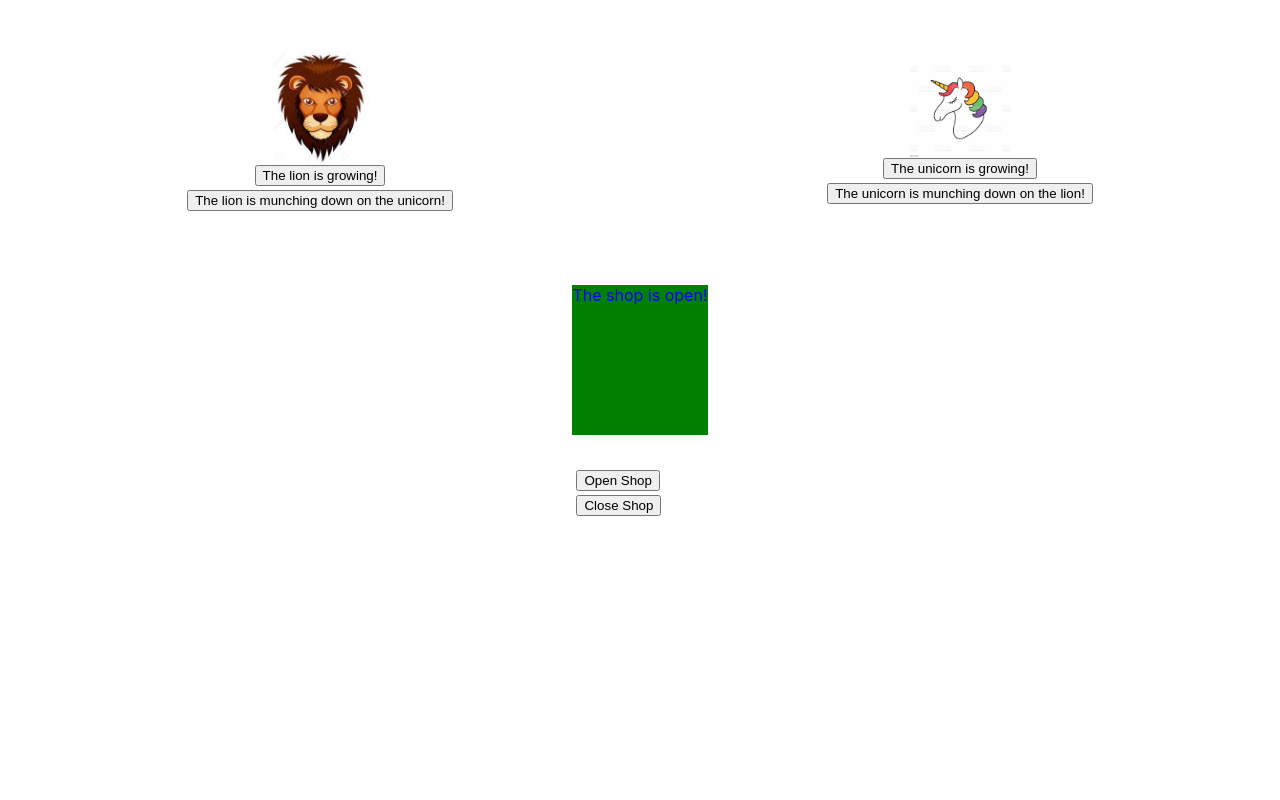
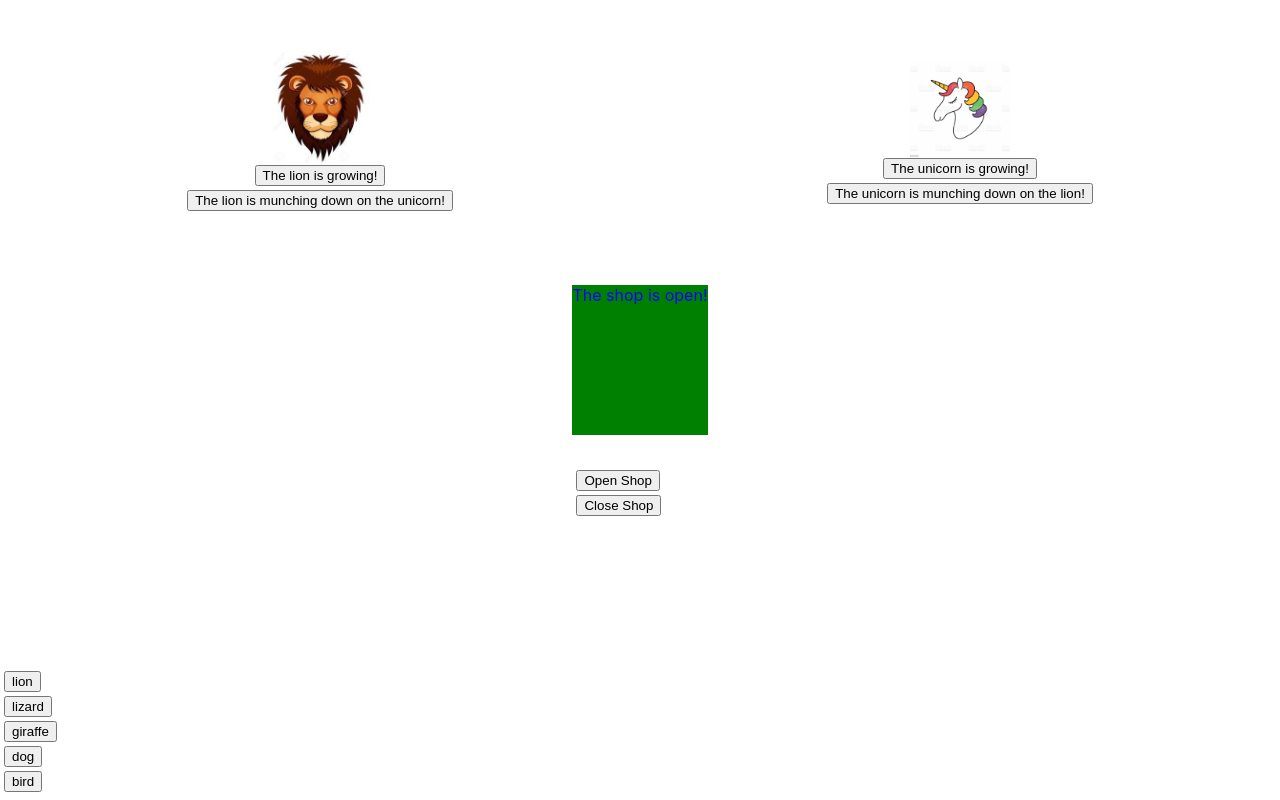
Before and after one commit to philngom/react-busy-zoo-from-scratch, a React (Create React App) app: page / in a window 1280 px wide. Built offline with nearby package versions, Linux system fonts and the light colour scheme.

Commit message:
AnimalEmoji functionality complete, buttons clicks adding animals to state array

```diff
--- a/src/AnimalEmoji/AnimalEmoji.css
+++ b/src/AnimalEmoji/AnimalEmoji.css
@@ -0,0 +1,4 @@
+.animals {
+  display: grid;
+  grid-template-rows: 1fr 1fr;
+}
--- a/src/AnimalEmoji/AnimalEmoji.js
+++ b/src/AnimalEmoji/AnimalEmoji.js
@@ -1,10 +1,23 @@
 import React from 'react';
+import Parade from '../Parade/Parade';
 import './AnimalEmoji.css';
 
-export default function AnimalEmoji() {
+export default function AnimalEmoji({ animalsArray, setAnimalsArray }) {
+
+  function handleAddAnimalClick(e) {
+    setAnimalsArray([...animalsArray, `${e.target.innerHTML}`]);
+  }
+
   return (
-    <div>
-
+    <div className='animals'>
+      <Parade animals={animalsArray}/>
+      <div className='add-animal-buttons'>
+        <button onClick={ handleAddAnimalClick }>lion</button>
+        <button onClick={ handleAddAnimalClick }>lizard</button>
+        <button onClick={ handleAddAnimalClick }>giraffe</button>
+        <button onClick={ handleAddAnimalClick }>dog</button>
+        <button onClick={ handleAddAnimalClick }>bird</button>
+      </div>
     </div>
   );
 }
--- a/src/AnimalFight/AnimalFight.js
+++ b/src/AnimalFight/AnimalFight.js
@@ -2,8 +2,6 @@ import React from 'react';
 import './AnimalFight.css';
 
 export default function AnimalFight({ setLionSize, setUnicornSize, lionSize, unicornSize }) {
-
-
 
   return (
     <div className="fight">
@@ -20,9 +18,7 @@ export default function AnimalFight({ setLionSize, setUnicornSize, lionSize, uni
           <button className='center' onClick={() => setUnicornSize(unicornSize + 1)}>The unicorn is growing!</button>
           <button onClick={() => setLionSize(lionSize - 1)}>The unicorn is munching down on the lion!</button>
         </div>
-
       </div>
-
     </div>
   );
 }
--- /dev/null
+++ b/src/Parade/Parade.js
@@ -0,0 +1,10 @@
+import React from 'react';
+import './Parade.css';
+
+export default function Parade() {
+  return (
+    <div>
+
+    </div>
+  );
+}
```
Also changed, not shown: src/Parade/Parade.css (added).
